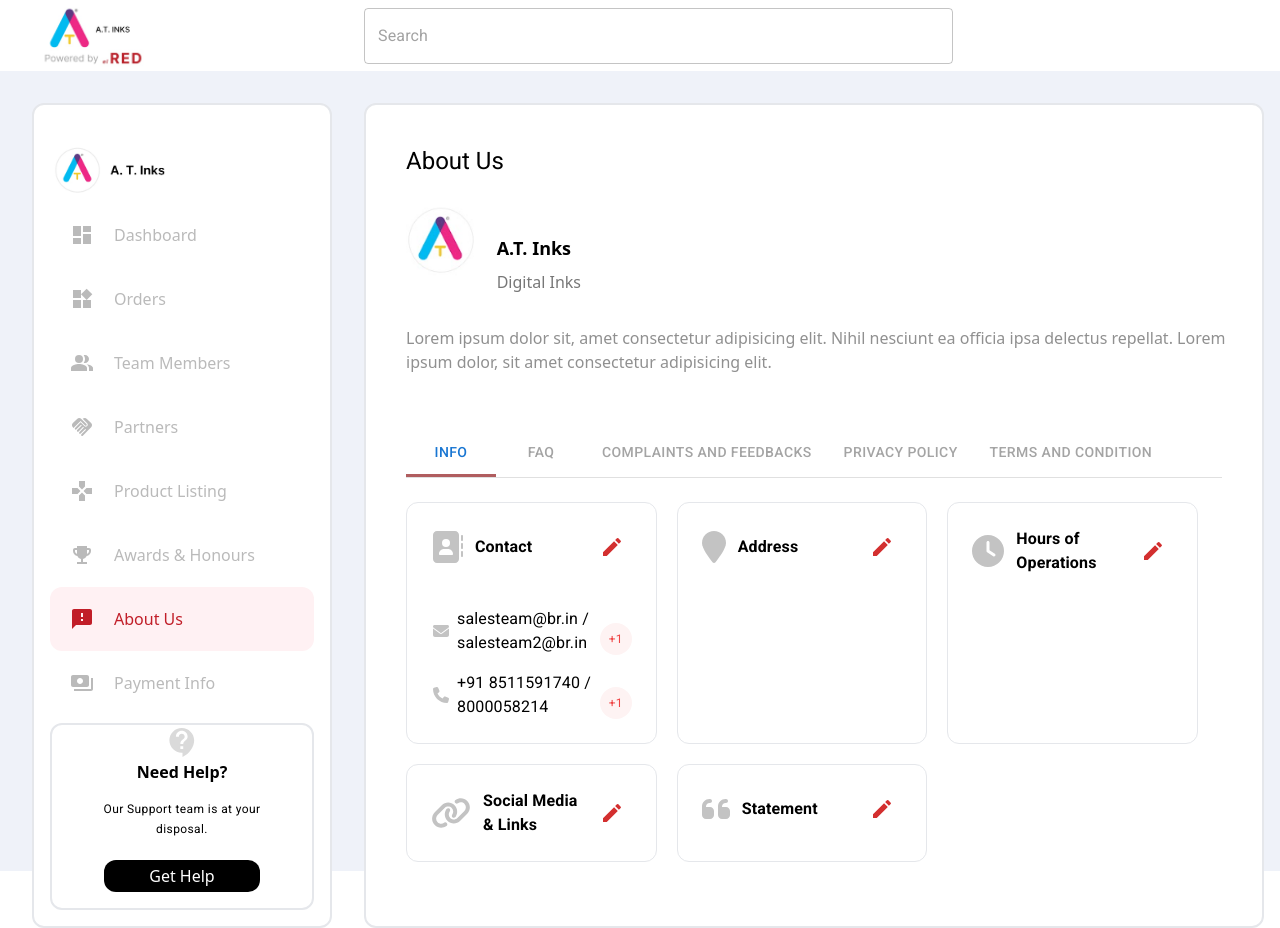
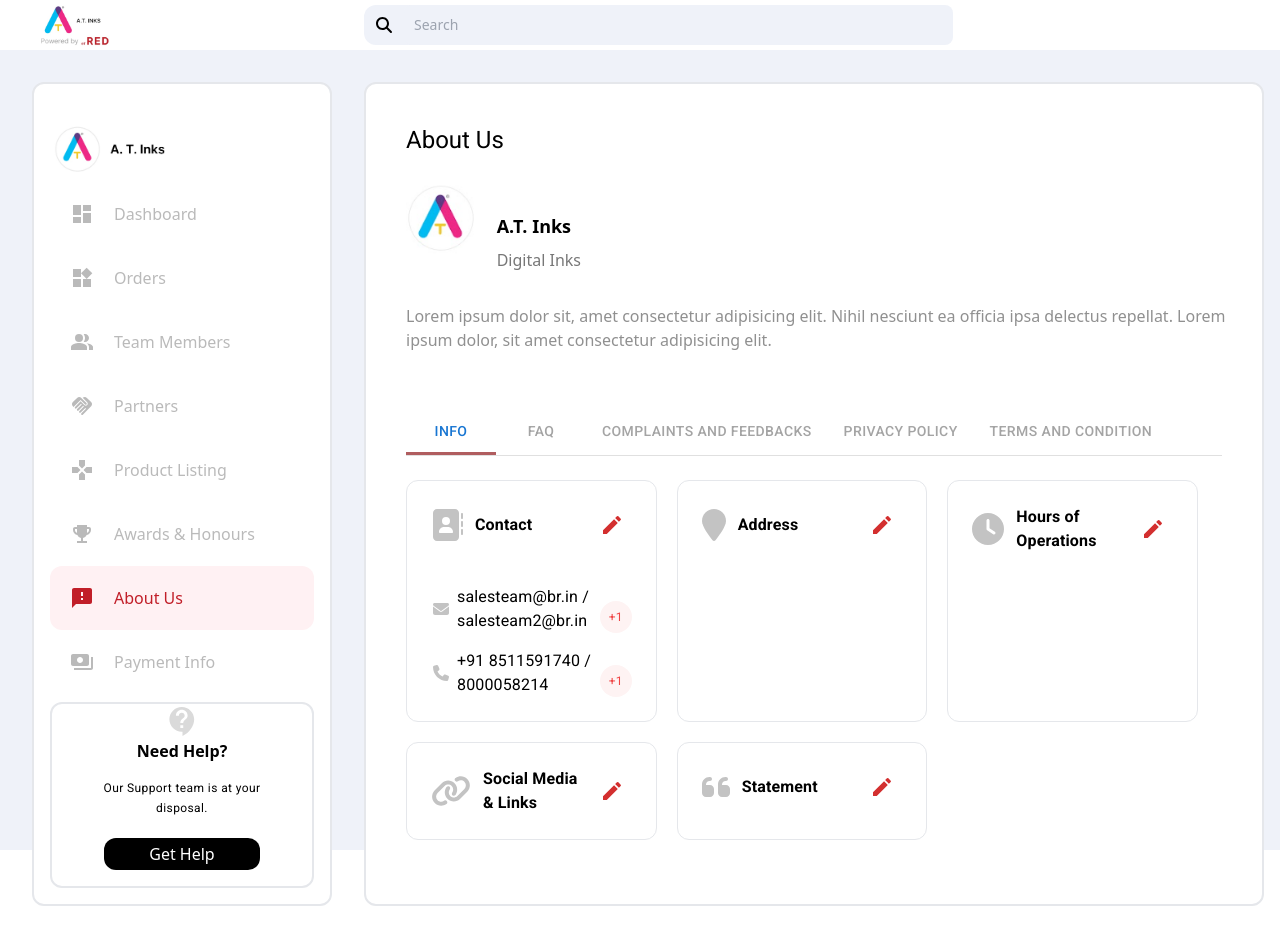
Before and after one commit to WyvernDrexx/ts_webapp_atinks, a React (Vite) app: page / in a window 1280 px wide. After the commit the page ends 906 px from the top, so only its background shows below. Built offline with nearby package versions, Linux system fonts and the light colour scheme.

Commit message:
header search input design

```diff
--- a/src/features/layout/components/Header.tsx
+++ b/src/features/layout/components/Header.tsx
@@ -1,5 +1,5 @@
-import { TextField } from '@mui/material'
-import React from 'react'
+import { faMagnifyingGlass } from '@fortawesome/free-solid-svg-icons'
+import { FontAwesomeIcon } from '@fortawesome/react-fontawesome'
 import { cn } from 'utils'
 
 function Header() {
@@ -7,17 +7,26 @@
     <div
       className={cn(
         'pl-8',
-        'h-[100px]',
+        'h-[65px]',
         'flex items-center',
         'grid',
         'grid-cols-[300px_minmax(900px,_1fr)]'
       )}
     >
       <div>
-        <img width={120} src='logo.png' />
+        <img className='h-[50px]' src='logo.png' />
       </div>
       <div className='ml-8'>
-        <TextField placeholder='Search' className={cn('w-[589px]')} />
+        <div className={cn('w-[589px] pl-3 rounded-xl flex items-center', 'bg-[#eff2f9]')}>
+          <FontAwesomeIcon icon={faMagnifyingGlass} />
+          <input
+            type='text'
+            id='first_name'
+            className='ml-3 bg-[#eff2f9] text-gray-900 text-sm rounded-lg focus:ring-blue-500 focus:border-blue-500 block w-full p-2.5  '
+            placeholder='Search'
+            required
+          ></input>
+        </div>
       </div>
     </div>
   )
```
